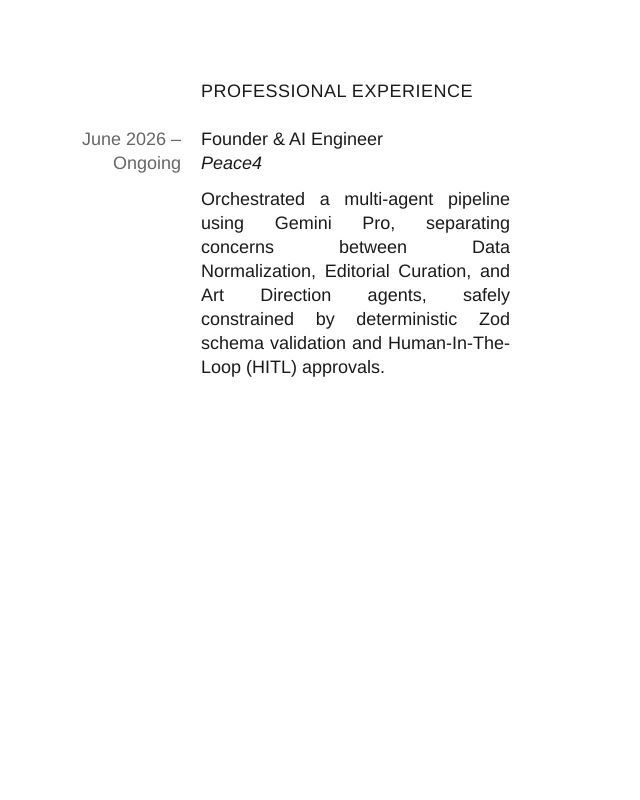
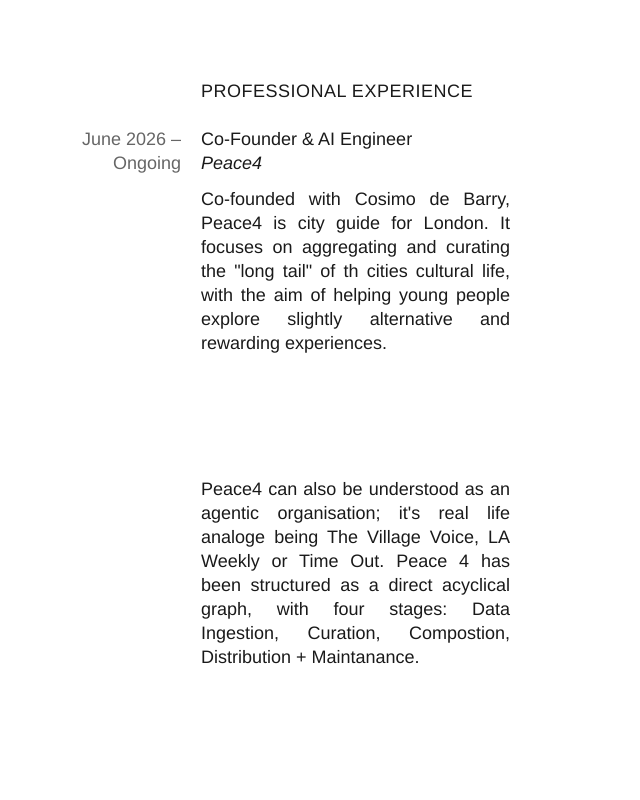
Before and after one commit to thenoorani/portfolio-website, a React (Vite) app: page / in a window 1280 px wide. Shown: the part 500-1300 px from the top of the page, without its empty margins (0-640 px from the left). Built offline with nearby package versions, Linux system fonts and the light colour scheme.

Commit message:
Content: update Spatial design concept text and Peace4 descriptions/role

```diff
--- a/src/App.jsx
+++ b/src/App.jsx
@@ -81,16 +81,18 @@ function App() {
           <div className="cv-grid">
             <div className="style-date">June 2026 –<br/>Ongoing</div>
             <div>
-              <div className="style-role-title">Founder & AI Engineer</div>
+              <div className="style-role-title">Co-Founder & AI Engineer</div>
               <div className="style-employee">Peace4</div>
 
               <div className="gallery-scroll">
                 <div className="gallery-paragraph style-paragraph">
-                  Orchestrated a multi-agent pipeline using Gemini Pro, separating concerns between Data Normalization, Editorial Curation, and Art Direction agents, safely constrained by deterministic Zod schema validation and Human-In-The-Loop (HITL) approvals.
+                  Co-founded with Cosimo de Barry, Peace4 is city guide for London. It focuses on aggregating and curating the "long tail" of th cities cultural life, with the aim of helping young people explore slightly alternative and rewarding experiences.
                 </div>
               </div>
               <div className="gallery-scroll">
-                <div className="gallery-paragraph style-paragraph"></div>
+                <div className="gallery-paragraph style-paragraph">
+                  Peace4 can also be understood as an agentic organisation; it's real life analoge being The Village Voice, LA Weekly or Time Out. Peace 4 has been structured as a direct acyclical graph, with four stages: Data Ingestion, Curation, Compostion, Distribution + Maintanance.
+                </div>
               </div>
               <div className="gallery-scroll">
                 <div className="gallery-paragraph style-paragraph"></div>
@@ -115,7 +117,7 @@ function App() {
                 <MediaImage src="/nike-cube.jpg" alt="Nike Arena Cube" className="gallery-square" />
                 <MediaVideo src="/social-impact.mov" className="gallery-landscape" />
                 <div className="gallery-paragraph style-paragraph">
-                  Central to our proposal was the combination of a high gloss performance surface with a low LED screen.
+                  Central to our proposed concept was the combination of a high gloss surface with a low LED screen. This was both a nod to the visual language of basketball, but also a decision to focus on creating a heightened performance space to elevate the artistry of the talent.
                 </div>
                 <MediaPdf src="/nike-shadow.pdf" thumbnailSrc="/nike-shadow-thumb.jpg" alt="Nike Shadow Treatment" className="gallery-landscape" imgStyle={{ height: '100%', objectFit: 'cover' }} />
                 <MediaPdf src="/nike-set.pdf" thumbnailSrc="/nike-set-thumb.jpg" alt="Nike Set Treatment" className="gallery-landscape" imgStyle={{ height: '100%', objectFit: 'cover' }} />
```
